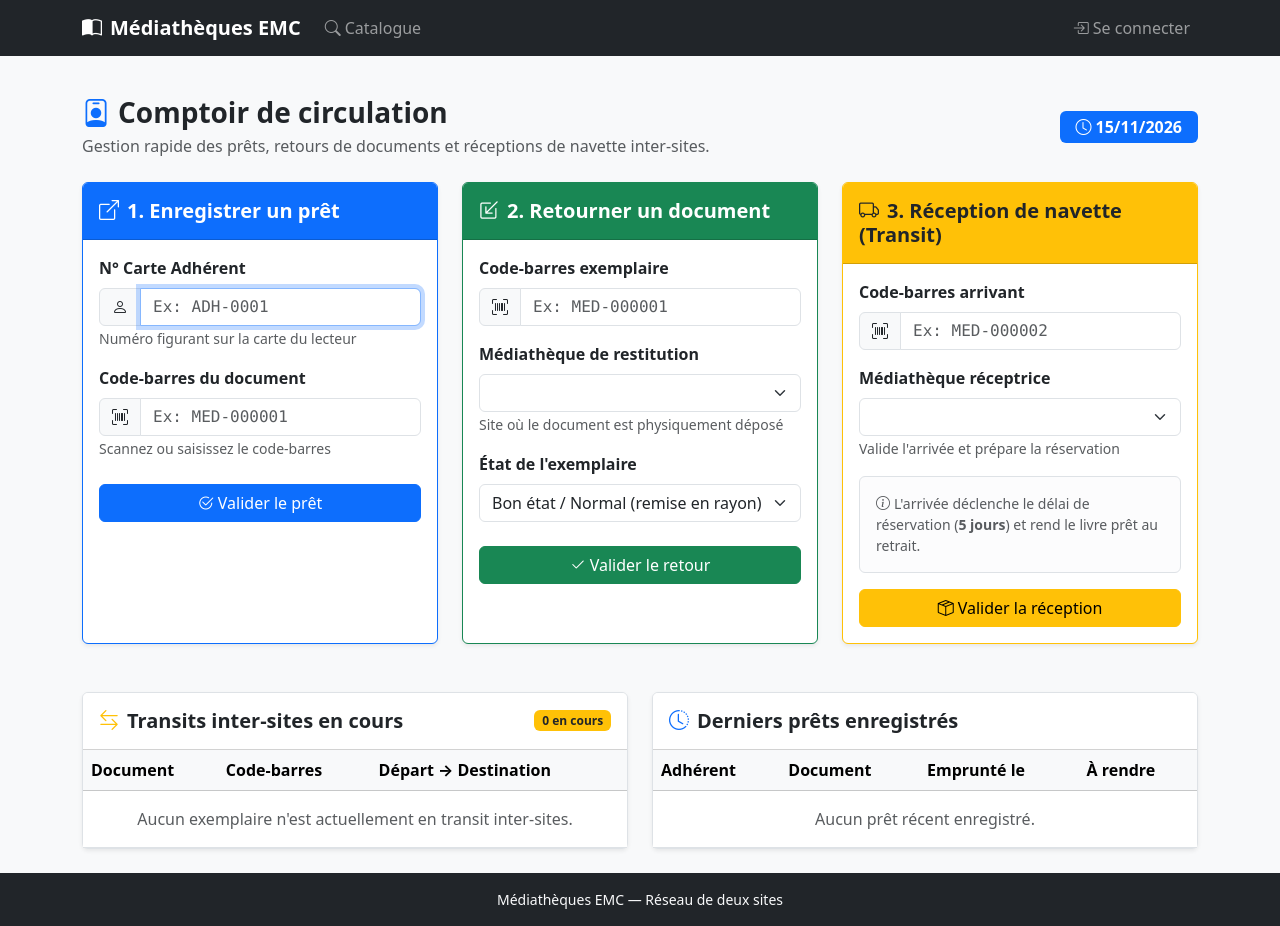
After one commit to nassimatk/mediatheque, a Symfony app: template templates/librarian/desk.html.twig in a window 1280 px wide. The commit adds this page. Run offline with Twig, Linux system fonts and the light colour scheme; the template is opened without the code that fills it, so the values that code supplies are empty; some libraries are stand-ins or nearby versions.

Commit message:
feat(niveau3): ajout du comptoir bibliothecaire, historique des prets, annulation et droits en lecture seule

```diff
--- a/src/Controller/Admin/ContributorCrudController.php
+++ b/src/Controller/Admin/ContributorCrudController.php
@@ -9,6 +9,8 @@ use EasyCorp\Bundle\EasyAdminBundle\Field\TextField;
 
 class ContributorCrudController extends AbstractCrudController
 {
+    use ReadOnlyForLibrarianTrait;
+
     public static function getEntityFqcn(): string
     {
         return Contributor::class;
--- a/src/Controller/Admin/CopyCrudController.php
+++ b/src/Controller/Admin/CopyCrudController.php
@@ -10,6 +10,8 @@ use EasyCorp\Bundle\EasyAdminBundle\Field\TextField;
 
 class CopyCrudController extends AbstractCrudController
 {
+    use ReadOnlyForLibrarianTrait;
+
     public static function getEntityFqcn(): string
     {
         return Copy::class;
--- a/src/Controller/Admin/EditionCrudController.php
+++ b/src/Controller/Admin/EditionCrudController.php
@@ -13,6 +13,8 @@ use EasyCorp\Bundle\EasyAdminBundle\Field\UrlField;
 
 class EditionCrudController extends AbstractCrudController
 {
+    use ReadOnlyForLibrarianTrait;
+
     public static function getEntityFqcn(): string
     {
         return Edition::class;
--- a/src/Controller/Admin/LoanCrudController.php
+++ b/src/Controller/Admin/LoanCrudController.php
@@ -11,6 +11,8 @@ use EasyCorp\Bundle\EasyAdminBundle\Field\IntegerField;
 
 class LoanCrudController extends AbstractCrudController
 {
+    use ReadOnlyForLibrarianTrait;
+
     public static function getEntityFqcn(): string
     {
         return Loan::class;
--- a/src/Controller/Admin/MemberCrudController.php
+++ b/src/Controller/Admin/MemberCrudController.php
@@ -11,6 +11,8 @@ use EasyCorp\Bundle\EasyAdminBundle\Field\TextField;
 
 class MemberCrudController extends AbstractCrudController
 {
+    use ReadOnlyForLibrarianTrait;
+
     public static function getEntityFqcn(): string
     {
         return Member::class;
--- a/src/Controller/Admin/PenaltyCrudController.php
+++ b/src/Controller/Admin/PenaltyCrudController.php
@@ -11,6 +11,8 @@ use EasyCorp\Bundle\EasyAdminBundle\Field\IntegerField;
 
 class PenaltyCrudController extends AbstractCrudController
 {
+    use ReadOnlyForLibrarianTrait;
+
     public static function getEntityFqcn(): string
     {
         return Penalty::class;
--- a/src/Controller/Admin/ReservationCrudController.php
+++ b/src/Controller/Admin/ReservationCrudController.php
@@ -10,6 +10,8 @@ use EasyCorp\Bundle\EasyAdminBundle\Field\IdField;
 
 class ReservationCrudController extends AbstractCrudController
 {
+    use ReadOnlyForLibrarianTrait;
+
     public static function getEntityFqcn(): string
     {
         return Reservation::class;
--- a/src/Controller/Admin/SiteCrudController.php
+++ b/src/Controller/Admin/SiteCrudController.php
@@ -6,7 +6,9 @@ use App\Entity\Site;
 use EasyCorp\Bundle\EasyAdminBundle\Controller\AbstractCrudController;
 use EasyCorp\Bundle\EasyAdminBundle\Field\IdField;
 use EasyCorp\Bundle\EasyAdminBundle\Field\TextField;
+use Symfony\Component\Security\Http\Attribute\IsGranted;
 
+#[IsGranted('ROLE_ADMIN')]
 class SiteCrudController extends AbstractCrudController
 {
     public static function getEntityFqcn(): string
--- a/src/Controller/Admin/SubscriptionPlanCrudController.php
+++ b/src/Controller/Admin/SubscriptionPlanCrudController.php
@@ -7,7 +7,9 @@ use EasyCorp\Bundle\EasyAdminBundle\Controller\AbstractCrudController;
 use EasyCorp\Bundle\EasyAdminBundle\Field\IdField;
 use EasyCorp\Bundle\EasyAdminBundle\Field\IntegerField;
 use EasyCorp\Bundle\EasyAdminBundle\Field\TextField;
+use Symfony\Component\Security\Http\Attribute\IsGranted;
 
+#[IsGranted('ROLE_ADMIN')]
 class SubscriptionPlanCrudController extends AbstractCrudController
 {
     public static function getEntityFqcn(): string
--- a/src/Controller/Admin/WorkCrudController.php
+++ b/src/Controller/Admin/WorkCrudController.php
@@ -10,6 +10,8 @@ use EasyCorp\Bundle\EasyAdminBundle\Field\TextField;
 
 class WorkCrudController extends AbstractCrudController
 {
+    use ReadOnlyForLibrarianTrait;
+
     public static function getEntityFqcn(): string
     {
         return Work::class;
--- a/templates/base.html.twig
+++ b/templates/base.html.twig
@@ -31,19 +31,28 @@
             </ul>
             <ul class="navbar-nav">
                 {% if app.user %}
-                    {% if is_granted('ROLE_ADMIN') %}
+                    {% if is_granted('ROLE_LIBRARIAN') %}
+                        <li class="nav-item">
+                            <a class="nav-link text-warning fw-semibold" href="{{ path('app_librarian_desk') }}">
+                                <i class="bi bi-person-badge me-1"></i>Comptoir
+                            </a>
+                        </li>
+                    {% endif %}
+                    {% if is_granted('ROLE_LIBRARIAN') %}
                         <li class="nav-item">
                             <a class="nav-link" href="{{ path('admin') }}">
-                                <i class="bi bi-gear me-1"></i>Administration
+                                <i class="bi bi-gear me-1"></i>Back-Office
                             </a>
                         </li>
+                    {% endif %}
+                    {% if is_granted('ROLE_ADMIN') %}
                         <li class="nav-item">
                             <a class="nav-link" href="{{ path('admin_stats') }}">
                                 <i class="bi bi-bar-chart me-1"></i>Statistiques
                             </a>
                         </li>
                     {% endif %}
-                    {% if is_granted('ROLE_MEMBER') %}
+                    {% if is_granted('ROLE_MEMBER') and app.user.member %}
                         <li class="nav-item">
                             <a class="nav-link" href="{{ path('app_member_dashboard') }}">
                                 <i class="bi bi-person-circle me-1"></i>Mon Espace
--- /dev/null
+++ b/templates/librarian/desk.html.twig
@@ -0,0 +1,229 @@
+{% extends 'base.html.twig' %}
+
+{% block title %}Comptoir de prêt & retour — Médiathèques EMC{% endblock %}
+
+{% block body %}
+<div class="row align-items-center mb-4">
+    <div class="col-md-8">
+        <h1 class="h3 fw-bold mb-1"><i class="bi bi-person-badge text-primary me-2"></i>Comptoir de circulation</h1>
+        <p class="text-muted mb-0">Gestion rapide des prêts, retours de documents et réceptions de navette inter-sites.</p>
+    </div>
+    <div class="col-md-4 text-md-end">
+        <span class="badge bg-primary fs-6 py-2 px-3">
+            <i class="bi bi-clock me-1"></i>{{ 'now'|date('d/m/Y') }}
+        </span>
+    </div>
+</div>
+
+{# 3 actions principales du comptoir #}
+<div class="row g-4 mb-5">
+    {# 1. Enregistrement Prêt #}
+    <div class="col-lg-4">
+        <div class="card shadow-sm h-100 border-primary">
+            <div class="card-header bg-primary text-white py-3">
+                <h2 class="h5 fw-bold mb-0"><i class="bi bi-box-arrow-up-right me-2"></i>1. Enregistrer un prêt</h2>
+            </div>
+            <div class="card-body">
+                <form method="post" action="{{ path('app_librarian_desk_checkout') }}">
+                    <input type="hidden" name="_token" value="{{ csrf_token('desk_checkout') }}">
+
+                    <div class="mb-3">
+                        <label for="cardNumber" class="form-label fw-semibold">N° Carte Adhérent</label>
+                        <div class="input-group">
+                            <span class="input-group-text"><i class="bi bi-person"></i></span>
+                            <input type="text" class="form-control font-monospace" id="cardNumber" name="cardNumber" placeholder="Ex: ADH-0001" required autofocus>
+                        </div>
+                        <small class="text-muted">Numéro figurant sur la carte du lecteur</small>
+                    </div>
+
+                    <div class="mb-3">
+                        <label for="barcode" class="form-label fw-semibold">Code-barres du document</label>
+                        <div class="input-group">
+                            <span class="input-group-text"><i class="bi bi-upc-scan"></i></span>
+                            <input type="text" class="form-control font-monospace" id="barcode" name="barcode" placeholder="Ex: MED-000001" required>
+                        </div>
+                        <small class="text-muted">Scannez ou saisissez le code-barres</small>
+                    </div>
+
+                    <button type="submit" class="btn btn-primary w-100 mt-2">
+                        <i class="bi bi-check2-circle me-1"></i>Valider le prêt
+                    </button>
+                </form>
+            </div>
+        </div>
+    </div>
+
+    {# 2. Retour de document #}
+    <div class="col-lg-4">
+        <div class="card shadow-sm h-100 border-success">
+            <div class="card-header bg-success text-white py-3">
+                <h2 class="h5 fw-bold mb-0"><i class="bi bi-box-arrow-in-down-left me-2"></i>2. Retourner un document</h2>
+            </div>
+            <div class="card-body">
+                <form method="post" action="{{ path('app_librarian_desk_return') }}">
+                    <input type="hidden" name="_token" value="{{ csrf_token('desk_return') }}">
+
+                    <div class="mb-3">
+                        <label for="returnBarcode" class="form-label fw-semibold">Code-barres exemplaire</label>
+                        <div class="input-group">
+                            <span class="input-group-text"><i class="bi bi-upc-scan"></i></span>
+                            <input type="text" class="form-control font-monospace" id="returnBarcode" name="barcode" placeholder="Ex: MED-000001" required>
+                        </div>
+                    </div>
+
+                    <div class="mb-3">
+                        <label for="returnSiteId" class="form-label fw-semibold">Médiathèque de restitution</label>
+                        <select class="form-select" id="returnSiteId" name="siteId" required>
+                            {% for site in sites %}
+                                <option value="{{ site.id }}">{{ site.name }}</option>
+                            {% endfor %}
+                        </select>
+                        <small class="text-muted">Site où le document est physiquement déposé</small>
+                    </div>
+
+                    <div class="mb-3">
+                        <label for="condition" class="form-label fw-semibold">État de l'exemplaire</label>
+                        <select class="form-select" id="condition" name="condition">
+                            <option value="normal" selected>Bon état / Normal (remise en rayon)</option>
+                            <option value="damaged">Dégradé / Abîmé (forfait dégradation 20,00 €)</option>
+                            <option value="lost">Déclaré Perdu (forfait remplacement 50,00 €)</option>
+                        </select>
+                    </div>
+
+                    <button type="submit" class="btn btn-success w-100 mt-2">
+                        <i class="bi bi-check2 me-1"></i>Valider le retour
+                    </button>
+                </form>
+            </div>
+        </div>
+    </div>
+
+    {# 3. Réception de navette / transit #}
+    <div class="col-lg-4">
+        <div class="card shadow-sm h-100 border-warning">
+            <div class="card-header bg-warning text-dark py-3">
+                <h2 class="h5 fw-bold mb-0"><i class="bi bi-truck me-2"></i>3. Réception de navette (Transit)</h2>
+            </div>
+            <div class="card-body">
+                <form method="post" action="{{ path('app_librarian_desk_receive_transit') }}">
+                    <input type="hidden" name="_token" value="{{ csrf_token('desk_receive_transit') }}">
+
+                    <div class="mb-3">
+                        <label for="transitBarcode" class="form-label fw-semibold">Code-barres arrivant</label>
+                        <div class="input-group">
+                            <span class="input-group-text"><i class="bi bi-upc-scan"></i></span>
+                            <input type="text" class="form-control font-monospace" id="transitBarcode" name="barcode" placeholder="Ex: MED-000002" required>
+                        </div>
+                    </div>
+
+                    <div class="mb-3">
+                        <label for="transitSiteId" class="form-label fw-semibold">Médiathèque réceptrice</label>
+                        <select class="form-select" id="transitSiteId" name="siteId" required>
+                            {% for site in sites %}
+                                <option value="{{ site.id }}">{{ site.name }}</option>
+                            {% endfor %}
+                        </select>
+                        <small class="text-muted">Valide l'arrivée et prépare la réservation</small>
+                    </div>
+
+                    <div class="alert alert-light border small text-muted mb-3">
+                        <i class="bi bi-info-circle me-1"></i>L'arrivée déclenche le délai de réservation (<strong>5 jours</strong>) et rend le livre prêt au retrait.
+                    </div>
+
+                    <button type="submit" class="btn btn-warning w-100">
+                        <i class="bi bi-box-seam me-1"></i>Valider la réception
+                    </button>
+                </form>
+            </div>
+        </div>
+    </div>
+</div>
+
+{# Suivi des transits & des derniers prêts #}
+<div class="row g-4">
+    {# Navettes en cours #}
+    <div class="col-lg-6">
+        <div class="card shadow-sm border">
+            <div class="card-header bg-white py-3 d-flex justify-content-between align-items-center">
+                <h2 class="h5 fw-bold mb-0"><i class="bi bi-arrow-left-right me-2 text-warning"></i>Transits inter-sites en cours</h2>
+                <span class="badge bg-warning text-dark">{{ inTransitCopies|length }} en cours</span>
+            </div>
+            <div class="table-responsive">
+                <table class="table table-hover align-middle mb-0">
+                    <thead class="table-light">
+                        <tr>
+                            <th>Document</th>
+                            <th>Code-barres</th>
+                            <th>Départ &rarr; Destination</th>
+                        </tr>
+                    </thead>
+                    <tbody>
+                        {% for copy in inTransitCopies %}
+                            <tr>
+                                <td><strong>{{ copy.edition.work.title }}</strong></td>
+                                <td><code>{{ copy.barcode }}</code></td>
+                                <td>
+                                    <span class="text-muted">{{ copy.site ? copy.site.name : 'Inconnu' }}</span>
+                                    <i class="bi bi-arrow-right mx-1 text-primary"></i>
+                                    <strong>{{ copy.destinationSite ? copy.destinationSite.name : 'Non spécifié' }}</strong>
+                                </td>
+                            </tr>
+                        {% else %}
+                            <tr>
+                                <td colspan="3" class="text-center text-muted py-3">
+                                    Aucun exemplaire n'est actuellement en transit inter-sites.
+                                </td>
+                            </tr>
+                        {% endfor %}
+                    </tbody>
+                </table>
+            </div>
+        </div>
+    </div>
+
+    {# 10 derniers prêts #}
+    <div class="col-lg-6">
+        <div class="card shadow-sm border">
+            <div class="card-header bg-white py-3">
+                <h2 class="h5 fw-bold mb-0"><i class="bi bi-clock-history me-2 text-primary"></i>Derniers prêts enregistrés</h2>
+            </div>
+            <div class="table-responsive">
+                <table class="table table-hover align-middle mb-0">
+                    <thead class="table-light">
+                        <tr>
+                            <th>Adhérent</th>
+                            <th>Document</th>
+                            <th>Emprunté le</th>
+                            <th>À rendre</th>
+                        </tr>
+                    </thead>
+                    <tbody>
+                        {% for loan in recentLoans %}
+                            <tr>
+                                <td>
+                                    <strong>{{ loan.member.fullName }}</strong><br>
+                                    <small class="text-muted"><code>{{ loan.member.cardNumber }}</code></small>
+                                </td>
+                                <td>
+                                    {{ loan.copy.edition.work.title }}<br>
+                                    <small class="text-muted"><code>{{ loan.copy.barcode }}</code></small>
+                                </td>
+                                <td>{{ loan.borrowedAt|date('d/m/Y') }}</td>
+                                <td>
+                                    <span class="fw-bold">{{ loan.dueAt|date('d/m/Y') }}</span>
+                                </td>
+                            </tr>
+                        {% else %}
+                            <tr>
+                                <td colspan="4" class="text-center text-muted py-3">
+                                    Aucun prêt récent enregistré.
+                                </td>
+                            </tr>
+                        {% endfor %}
+                    </tbody>
+                </table>
+            </div>
+        </div>
+    </div>
+</div>
+{% endblock %}
```
Also changed, not shown: src/Controller/Admin/DashboardController.php (+10 -3 lines), src/Controller/Admin/ReadOnlyForLibrarianTrait.php (added, +27 -0 lines), src/Controller/Librarian/DeskController.php (added, +240 -0 lines), src/Controller/Member/MemberAreaController.php (+32 -0 lines), templates/member/dashboard.html.twig (+59 -2 lines), README.md, 1 other file.
